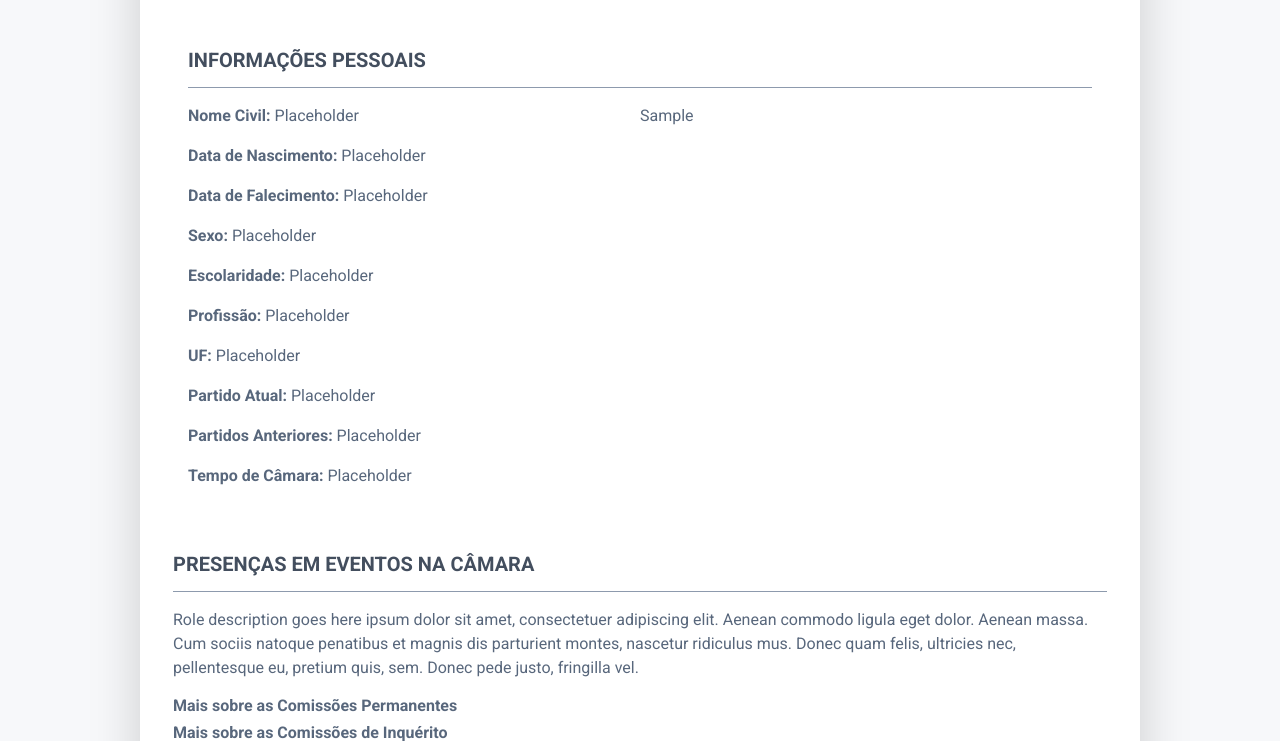
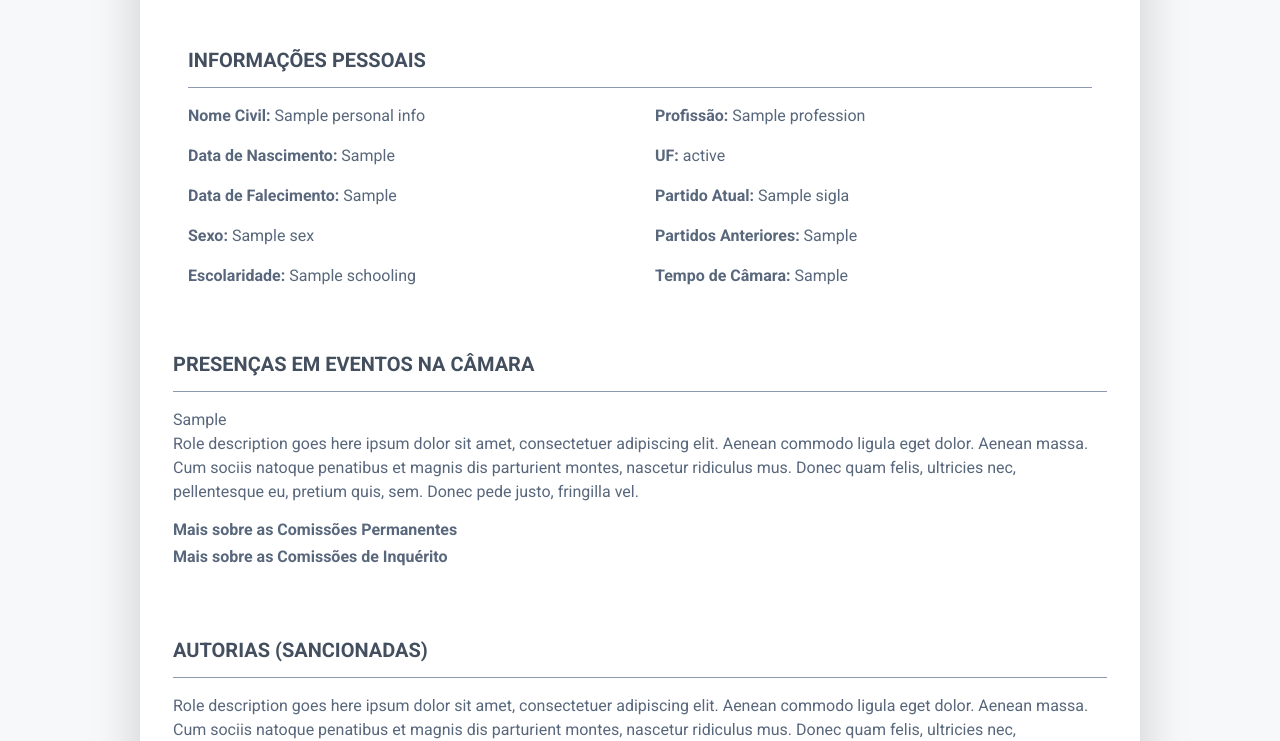
Before and after one commit to MarcosJM/mvc-painel, a Flask app: template app/templates/deputado.html in a window 1280 px wide. Shown: the part 250-991 px from the top of the page. Run offline with Flask 2, Linux system fonts and the light colour scheme; the template is opened without the code that fills it: most values are stand-ins (such as "Sample title", 1, 10 or a date in 2020); some libraries are stand-ins or nearby versions.

Commit message:
testing the presences info

```diff
--- a/app/templates/deputado.html
+++ b/app/templates/deputado.html
@@ -44,19 +44,19 @@
 				    <h2 class="resume-section-title text-uppercase font-weight-bold pb-3 mb-3">Informações Pessoais</h2>
 				    <div class="row resume-section-content">
 						<div class="col-lg-6">
-							<p class="info-item"><span class="title">Nome Civil:</span> Placeholder</p>
-							<p class="info-item"><span class="title">Data de Nascimento:</span> Placeholder</p>
-							<p class="info-item"><span class="title">Data de Falecimento:</span> Placeholder</p>
-							<p class="info-item"><span class="title">Sexo:</span> Placeholder</p>
-							<p class="info-item"><span class="title">Escolaridade:</span> Placeholder</p>
+							<p class="info-item"><span class="title">Nome Civil:</span> {{ personalInfo.name }}</p>
+							<p class="info-item"><span class="title">Data de Nascimento:</span> {{ personalInfo.born_in }}</p>
+							<p class="info-item"><span class="title">Data de Falecimento:</span> {{ personalInfo.died_in }}</p>
+							<p class="info-item"><span class="title">Sexo:</span> {{ personalInfo.sex }}</p>
+							<p class="info-item"><span class="title">Escolaridade:</span> {{ personalInfo.schooling }}</p>
 						</div>
-            {{ personalInfo }}
+
 						<div class="col-lg-6">
-							<p class="info-item"><span class="title">Profissão:</span> Placeholder</p>
-							<p class="info-item"><span class="title">UF:</span> Placeholder</p>
-							<p class="info-item"><span class="title">Partido Atual:</span> Placeholder</p>
-							<p class="info-item"><span class="title">Partidos Anteriores:</span> Placeholder</p>
-							<p class="info-item"><span class="title">Tempo de Câmara:</span> Placeholder</p>
+							<p class="info-item"><span class="title">Profissão:</span> {{ personalInfo.profession }}</p>
+							<p class="info-item"><span class="title">UF:</span> {{ personalInfo.state }}</p>
+							<p class="info-item"><span class="title">Partido Atual:</span> {{ personalInfo.party.sigla }}</p>
+							<p class="info-item"><span class="title">Partidos Anteriores:</span> {{ personalInfo.party_affiliations}}</p>
+							<p class="info-item"><span class="title">Tempo de Câmara:</span> {{ personalInfo.periods_in_exercise }}</p>
 						</div>
 				</section>
 
@@ -66,6 +66,7 @@
 						    <div class="resume-section-content">
 								<article class="resume-timeline-item position-relative pb-5">
 									<div class="resume-timeline-item-desc">
+                    {{ presencyEvents }}
 										<p>Role description goes here ipsum dolor sit amet, consectetuer adipiscing elit. Aenean commodo ligula eget dolor. Aenean massa. Cum sociis natoque penatibus et magnis dis parturient montes, nascetur ridiculus mus. Donec quam felis, ultricies nec, pellentesque eu, pretium quis, sem. Donec pede justo, fringilla vel.</p>
 										<h6 class="font-weight-bold">Mais sobre as Comissões Permanentes</h6>
 										<h6 class="font-weight-bold">Mais sobre as Comissões de Inquérito</h6>
```
Also changed, not shown: app/controllers/deputy_info.py (+5 -6 lines), app/controllers/main.py (+4 -4 lines).
